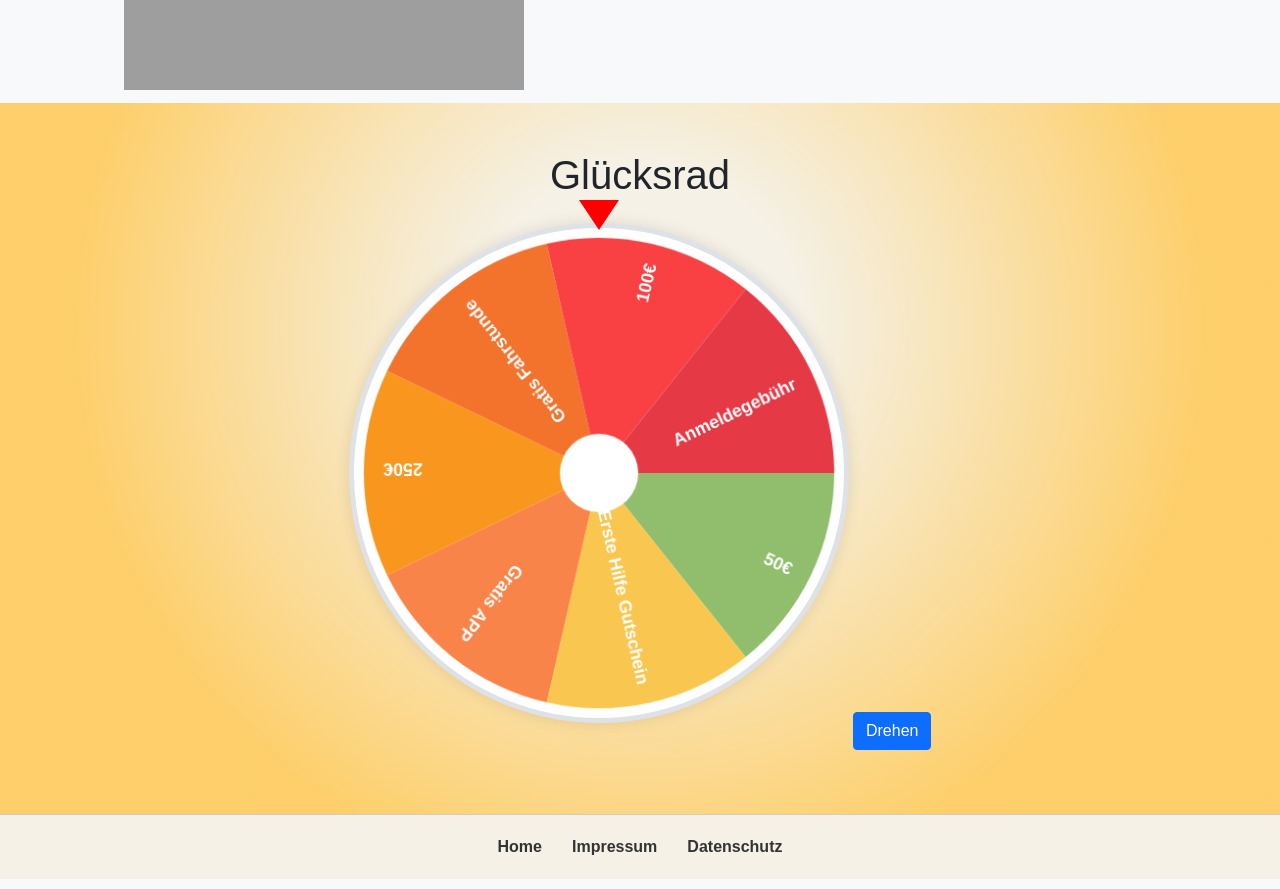
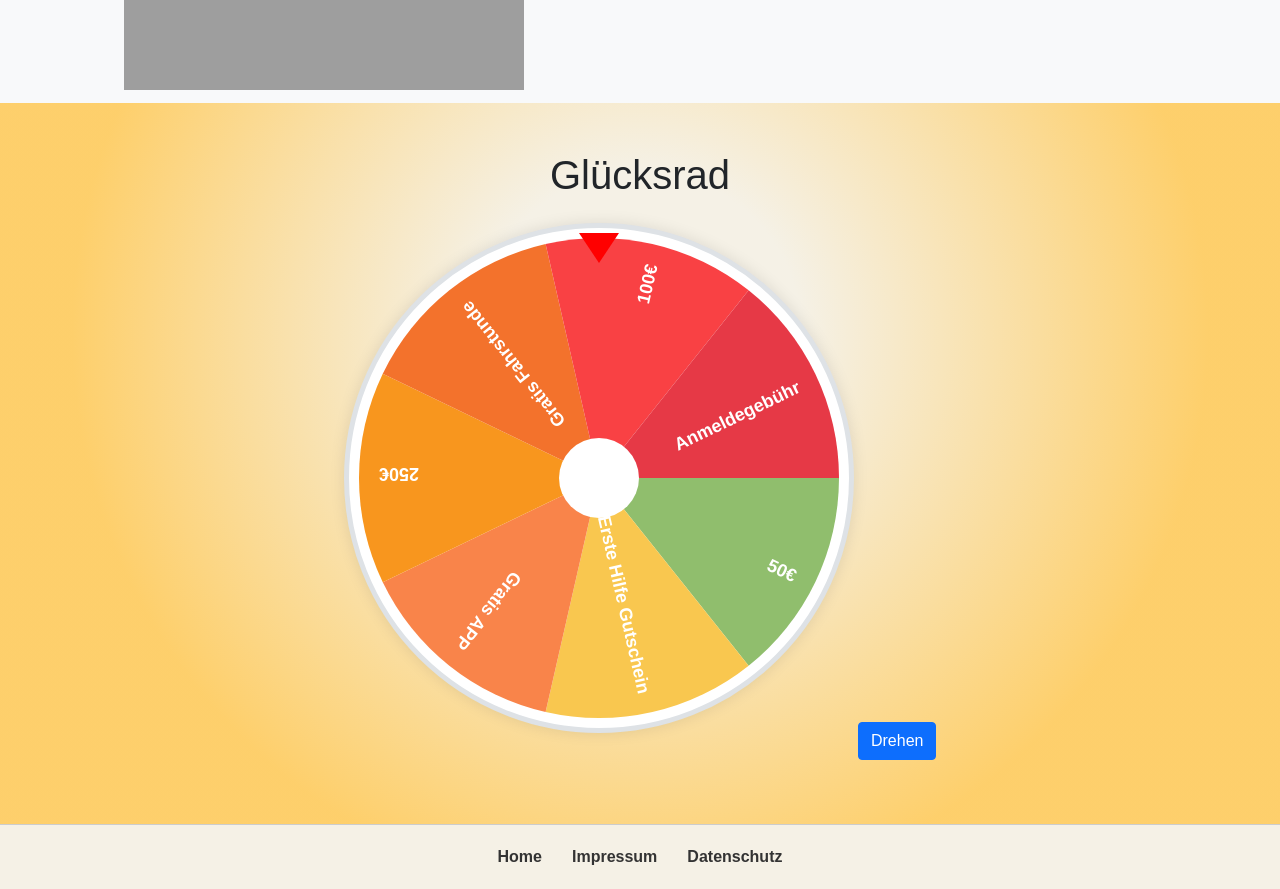
Before and after one commit to MohamedBelhedi/fsdiyargewinnspiel, a Flask app: page /gewinnspiel in a window 1280 px wide. Shown: the part 223-1112 px from the top of the page. Run offline with Flask 3, Linux system fonts and the light colour scheme; some libraries are stand-ins or nearby versions; grey boxes are pictures that could not be loaded.

```diff
--- a/static/css/styles.css
+++ b/static/css/styles.css
@@ -16,22 +16,25 @@
 
     .wheel-container {
       position: relative;
-      display: inline-block;
-      width: 100%;
-      max-width: 500px;
-    }
+      display: flex;
+      justify-content: center;
+      align-items: center;
+      margin: 0 auto;
+}
+
  .pointer {
   width: 0;
   height: 0;
   border-left: 20px solid transparent;
   border-right: 20px solid transparent;
-  border-top: 30px solid red;  /* statt border-bottom */
+  border-top: 30px solid red; /* Pfeil zeigt nach unten */
   position: absolute;
-  bottom: 500px; /* statt top */
+  top: 10px; /* nicht mehr bottom */
   left: 50%;
   transform: translateX(-50%);
   z-index: 100;
 }
+
 
 
     /* Responsive Anpassung */
```
